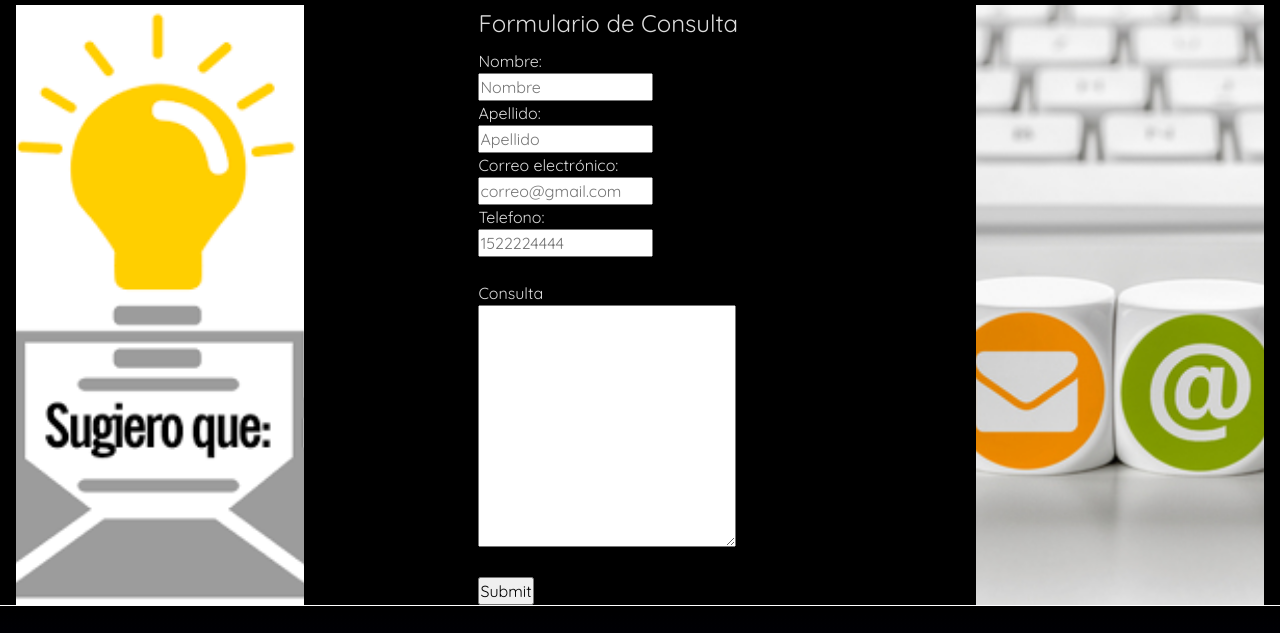
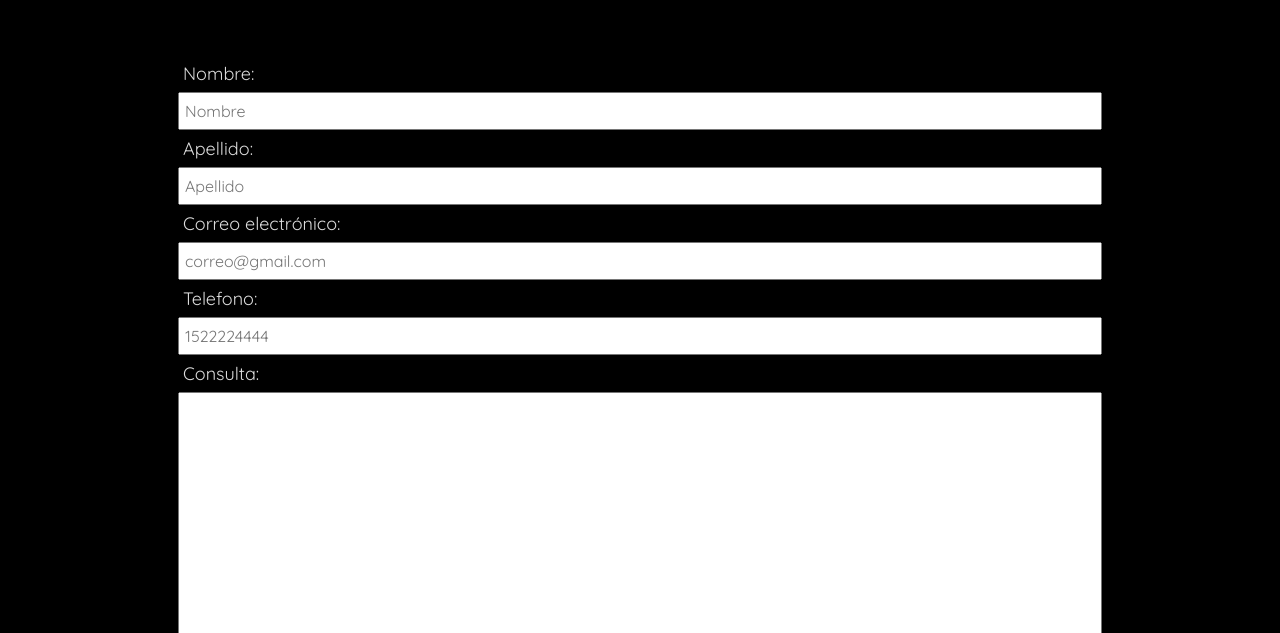
Before and after one commit to leocoria/ProyectoFinalDesarrolloWeb2, a website: page contacto.html in a window 1280 px wide. Shown: the part 417-1050 px from the top of the page. Drawn offline with nearby package versions, Linux system fonts and the light colour scheme.

Commit message:
Aplico cambios finales

```diff
--- a/contacto.html
+++ b/contacto.html
@@ -106,12 +106,13 @@
             id="navbarNavAltMarkup"
           >
             <div class="navbar-nav">
+              <a class="nav-link linkMenu" href="index.html">Inicio</a>
               <a class="nav-link linkMenu" href="nosotros.html">Nosotros</a>
               <a class="nav-link linkMenu" href="productos.html">Productos</a>
               <a class="nav-link linkMenu" href="ubicacion.html"
                 >¿Dónde estamos?</a
               >
-              <a class="nav-link active linkMenu" href="contacto.html"
+              <a class="nav-link linkMenu active" href="contacto.html"
                 >Contacto</a
               >
             </div>
@@ -125,54 +126,59 @@
     <main>
       <section>
         <h1 class="titulo">Contacto</h1>
-        <div class="gridContainerContacto paddingBottom">
         <div class="flexCentrar">
-            <img
-              src="multimedia/Contacto/sugerencias.png"
-              class="ajustarImgContacto noMostrar"
-              alt="Imagen Sugerencias"
+          <div class="divFormulario">
+            <form action="" class="formulario">
+              <label class="etiqueta" for="Nombre">Nombre:</label>
+
+              <input
+                type="text"
+                name="Nombre"
+                placeholder="Nombre"
+                class="entradaFormulario"
               />
-          </div>
-          <div class="flexCentrar">
-            <form action="" class="formulario">
-              <fieldset>
-                <legend class="etiqueta">Formulario de Consulta</legend>
-                <label class="etiqueta" for="Nombre">Nombre:</label>
-                <br />
-                <input type="text" name="Nombre" placeholder="Nombre" />
-                <br />
+
               <label class="etiqueta" for="Apellido">Apellido:</label>
-                <br />
-                <input type="text" name="Apellido" placeholder="Apellido" />
-                <br />
+
+              <input
+                type="text"
+                name="Apellido"
+                placeholder="Apellido"
+                class="entradaFormulario"
+              />
+
               <label class="etiqueta" for="Correo">Correo electrónico:</label>
-                <br />
+
               <input
                 type="email"
                 name="Correo"
                 placeholder="correo@gmail.com"
+                class="entradaFormulario"
               />
-                <br />
+
               <label class="etiqueta" for="Telefono">Telefono:</label>
-                <br />
-                <input type="tel" name="Telefono" placeholder="1522224444" />
-                <br />
-                <br />
-                <label class="etiqueta" for="Consulta:">Consulta</label>
-                <br />
-                <textarea name="Consulta" id="" cols="30" rows="10"> </textarea>
-                <br />
-                <br />
+              <input
+                type="tel"
+                name="Telefono"
+                placeholder="1522224444"
+                class="entradaFormulario"
+              />
+
+              <label class="etiqueta" for="Consulta">Consulta:</label>
+
+              <textarea
+                name="Consulta"
+                id=""
+                cols="30"
+                rows="10"
+                class="escribirConsulta"
+              >
+              </textarea>
+
+              <div class="flexCentrar">
                 <input class="boton" type="submit" />
-              </fieldset>
+              </div>
             </form>
-          </div>
-          <div class="flexCentrar">
-            <img
-              src="multimedia/Contacto/teclado.jpg"
-              class="ajustarImgContacto noMostrar"
-              alt="Imagen teclado"
-            />
           </div>
         </div>
       </section>
--- a/scss/components/_contacto.scss
+++ b/scss/components/_contacto.scss
@@ -5,37 +5,43 @@ main {
     .titulo {
       @extend %titulo;
     }
-    .gridContainerContacto {
-      display: grid;
-      grid-template-columns: 1fr 2fr 1fr;
-      grid-template-rows: auto;
-    }
-    .paddingBottom {
-      .flexCentrar {
-        @extend %flexCentrar;
-        .ajustarImgContacto {
-          width: 90%;
-          object-fit: cover;
+    .flexCentrar {
+      @extend %flexCentrar;
+      .divFormulario {
+        width: 80%;
+        display: flex;
+        flex-direction: column;
+        align-items: center;
+        padding: 50px;
+        .formulario {
+          width: 100%;
         }
-        .noMostrar {
-          @media only screen and (max-width: 600px) {
-            display: none;
-          }
-        }
-      }
-      .flexCentrar {
         .etiqueta {
           color: gainsboro;
+          font-size: 18px;
+          padding: 5px;
         }
-      }
-      .flexCentrar {
-        .ajustarImgContacto {
-          width: 90%;
-          object-fit: cover;
+        .entradaFormulario {
+          width: 100%;
+          padding: 5px;
         }
-        .noMostrar {
-          @media only screen and (max-width: 600px) {
-            display: none;
+        .escribirConsulta {
+          width: 100%;
+          resize: none;
+          padding: 10px;
+        }
+        .boton {
+          font-family: Verdana, Geneva, Tahoma, sans-serif;
+          background-color: whitesmoke;
+          color: rgb(3, 3, 71);
+          border-radius: 15px;
+          margin: 20px;
+          padding: 6px;
+          &:hover {
+            scale: 1.1;
+            color: rgb(202, 150, 6);
+            border: 1px solid white;
+            background-color: black;
           }
         }
       }
--- a/scss/components/_footer.scss
+++ b/scss/components/_footer.scss
@@ -10,7 +10,7 @@ footer {
     display: grid;
     grid-template-columns: 2fr 1fr 2fr;
     grid-template-rows: repeat(2, auto);
-    @media only screen and (max-width: 450px) {
+    @media only screen and (max-width: 600px) {
       display: grid;
       grid-template-columns: 1fr;
       overflow: wrap;
@@ -38,17 +38,22 @@ footer {
         nav {
           ul {
             .inlineMobile {
-              @media only screen and (max-width: 450px) {
+              @media only screen and (max-width: 600px) {
                 list-style: none;
                 display: inline;
               }
               a {
-                @media only screen and (max-width: 450px) {
+                @media only screen and (max-width: 600px) {
                   text-decoration: none;
                 }
                 .iconoRedes {
                   width: 30px;
                   height: 30px;
+                  &:hover{
+                    background-color: white;
+                    padding: 2px;
+                    border-radius: 15px;
+                  }
                 }
               }
             }
--- a/scss/components/_header.scss
+++ b/scss/components/_header.scss
@@ -11,6 +11,9 @@ header {
           width: 50px;
           height: 50px;
           object-fit: cover;
+          &:hover{
+            scale: 1.1;
+          }
         }
       }
       div {
--- a/scss/components/_nosotros.scss
+++ b/scss/components/_nosotros.scss
@@ -14,13 +14,7 @@ main {
         }
         .flexCentrar {
           .parrafo {
-            color: white;
-            font-size: 20px;
-            width: 80%;
-            text-align: justify;
-            @media only screen and (max-width: 1076px) {
-              font-size: 16px;
-            }
+            @extend %parrafo;
           }
         }
       }
--- a/scss/components/_productos.scss
+++ b/scss/components/_productos.scss
@@ -42,9 +42,15 @@ main {
         .flexCentrar {
           .descProducto {
             color: gainsboro;
-            font-size: 15px;
+            font-size: 16px;
             width: 80%;
             text-align: justify;
+            @media only screen and (min-width: 601px) and (max-width: 1076px) {
+              font-size: 17px;
+            }
+            @media only screen and (max-width: 600px) {
+              font-size: 18px;
+            }
           }
         }
       }
```
Also changed, not shown: index.html (+1 -0 lines), nosotros.html (+2 -3 lines), productos.html (+2 -3 lines), ubicacion.html (+2 -1 lines), css/style.css, multimedia/Productos/producto2.jpg, multimedia/Productos/producto5.jpg, 3 other files. Lines whose indentation alone changed are shown as unchanged.
